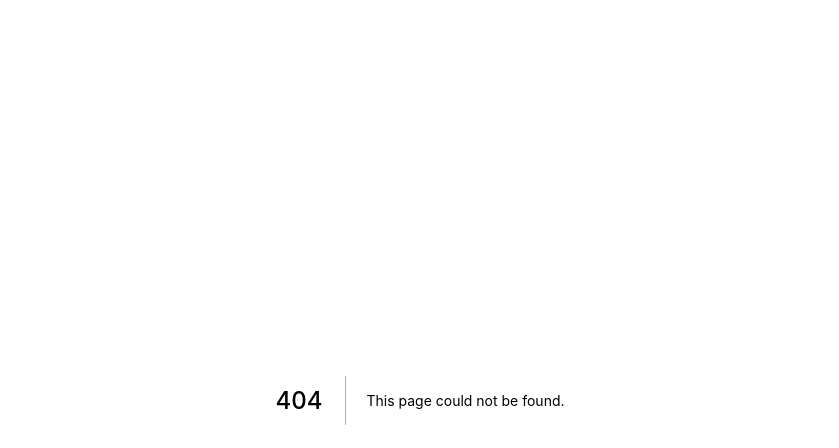
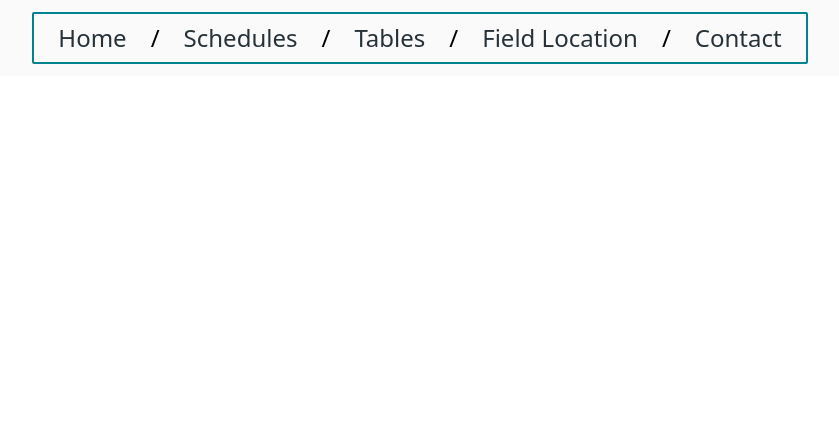
Before and after one commit to space-age/soccer-league-nextjs-typescript-tailwind, a Next.js app: page /table in a window 1280 px wide. Before the commit this address had no page. Shown: the top 448 px of the page, without its empty margins (220-1059 px from the left). Built offline with nearby package versions, Linux system fonts and the light colour scheme.

Commit message:
added pages with header

```diff
--- a/components/homePage/About.tsx
+++ b/components/homePage/About.tsx
@@ -1,8 +1,19 @@
 function About() {
   return (
-    <div className="border text-black">
-      <div>
-        <h1>About</h1>
+    <div className="flex justify-around border bg-red-300 text-black">
+      <div className="flex max-w-md bg-blue-200">
+        <h1 className=" text-2xl font-bold">
+          Welcome to Luciano's Adult Soccer League. We are located in Menifee,
+          Ca. The league has been active for over 10 years. Has operated by
+          Luciano and his family.
+        </h1>
+      </div>
+      <div className="flex max-w-md">
+        <h1>
+          Welcome to Luciano's Adult Soccer League. We are located in Menifee,
+          Ca. The league has been active for over 10 years. Has been operated by
+          Luciano and his family.
+        </h1>
       </div>
     </div>
   )
--- a/components/homePage/Banner.tsx
+++ b/components/homePage/Banner.tsx
@@ -8,12 +8,12 @@ function Banner() {
       className="
       flex h-[44vh] w-full flex-col justify-end space-y-2 pb-5
       md:h-[66vh]
-      lg:h-[95vh]"
+      lg:h-[100vh] lg:space-y-4 lg:pb-16"
     >
       <div
         className="absolute top-0 left-0 -z-10 h-[44vh] w-full
       md:h-[66vh]
-      lg:h-[95vh]"
+      lg:h-[100vh]"
       >
         <Image src={img} layout="fill" objectFit="cover" />
       </div>
--- a/components/homePage/Header.tsx
+++ b/components/homePage/Header.tsx
@@ -1,3 +1,4 @@
+import Link from 'next/link'
 import { useEffect, useState } from 'react'
 import BasicMenu from './BasicMenu'
 
@@ -34,7 +35,8 @@ function Header() {
       <BasicMenu />
       <div className=" sm:headerBorder hidden sm:block">
         <ul className="flex items-center gap-1 space-x-1 px-2  md:gap-5">
-          <li
+          <Link href="/">
+            <p
               className={`${
                 isScrolled
                   ? 'headerLinkScrolled'
@@ -42,9 +44,57 @@ function Header() {
               }`}
             >
               Home
-          </li>
+            </p>
+          </Link>
           <li className="headerSlash">/</li>
-          <li
+          <Link href="/schedules">
+            <p
+              className={`${
+                isScrolled
+                  ? 'headerLinkScrolled'
+                  : 'headerLinkScrolled headerLink'
+              }`}
+            >
+              Schedules
+            </p>
+          </Link>
+          <li className="headerSlash">/</li>
+          <Link href="/table">
+            <p
+              className={`${
+                isScrolled
+                  ? 'headerLinkScrolled'
+                  : 'headerLinkScrolled headerLink'
+              }`}
+            >
+              Tables
+            </p>
+          </Link>
+          <li className="headerSlash">/</li>
+          <Link href="/fields">
+            <p
+              className={`${
+                isScrolled
+                  ? 'headerLinkScrolled'
+                  : 'headerLinkScrolled headerLink'
+              }`}
+            >
+              Field Location
+            </p>
+          </Link>
+          <li className="headerSlash">/</li>
+          <Link href="/contact">
+            <p
+              className={`${
+                isScrolled
+                  ? 'headerLinkScrolled'
+                  : 'headerLinkScrolled headerLink'
+              }`}
+            >
+              Contact
+            </p>
+          </Link>
+          {/* <li
             className={`${
               isScrolled
                 ? 'headerLinkScrolled'
@@ -82,7 +132,7 @@ function Header() {
             }`}
           >
             Contact
-          </li>
+          </li> */}
         </ul>
       </div>
     </header>
--- /dev/null
+++ b/pages/contact.tsx
@@ -0,0 +1,16 @@
+import Head from 'next/head'
+import Header from '../components/homePage/Header'
+
+function Contact() {
+  return (
+    <div className="relative h-screen lg:h-[140vh]">
+      <Head>
+        <title>Account Settings - Netflix</title>
+        <link rel="icon" href="/favicon.ico" />
+      </Head>
+      <Header />
+    </div>
+  )
+}
+
+export default Contact
--- /dev/null
+++ b/pages/fields.tsx
@@ -0,0 +1,16 @@
+import Head from 'next/head'
+import Header from '../components/homePage/Header'
+
+function Fields() {
+  return (
+    <div className="relative h-screen lg:h-[140vh]">
+      <Head>
+        <title>Account Settings - Netflix</title>
+        <link rel="icon" href="/favicon.ico" />
+      </Head>
+      <Header />
+    </div>
+  )
+}
+
+export default Fields
--- a/pages/index.tsx
+++ b/pages/index.tsx
@@ -8,20 +8,20 @@ import Header from '../components/homePage/Header'
 const Home: NextPage = () => {
   return (
     // bg-gradient-to-b from-gray-900/30 to-[#010511]
-    <div className="relative h-screen lg:h-[140vh]">
+    <div className="relative h-screen lg:h-[100vh]">
       <Head>
         <title>Soccer League</title>
         <link rel="icon" href="/favicon.ico" />
       </Head>
       <Header />
-      <main className="relative space-y-6 pl-4 pb-24">
+      <main className="relative space-y-6 pl-4">
         <Banner />
-        <section className="space-y-24">
+        {/* <section className="space-y-24">
           {/* About */}
-          <About />
-          <About />
-          {/* Subscribe to get notificaiton when new schedule is up */}
-        </section>
+        {/* <About />
+          <About /> */}
+        {/* Subscribe to get notificaiton when new schedule is up */}
+        {/* </section> */}
       </main>
     </div>
   )
--- /dev/null
+++ b/pages/schedules.tsx
@@ -0,0 +1,16 @@
+import Head from 'next/head'
+import Header from '../components/homePage/Header'
+
+function Schedules() {
+  return (
+    <div className="relative h-screen lg:h-[140vh]">
+      <Head>
+        <title>Account Settings - Netflix</title>
+        <link rel="icon" href="/favicon.ico" />
+      </Head>
+      <Header />
+    </div>
+  )
+}
+
+export default Schedules
--- /dev/null
+++ b/pages/table.tsx
@@ -0,0 +1,16 @@
+import Head from 'next/head'
+import Header from '../components/homePage/Header'
+
+function Table() {
+  return (
+    <div className="relative h-screen lg:h-[140vh]">
+      <Head>
+        <title>Account Settings - Netflix</title>
+        <link rel="icon" href="/favicon.ico" />
+      </Head>
+      <Header />
+    </div>
+  )
+}
+
+export default Table
```
Lines whose indentation alone changed are shown as unchanged.
